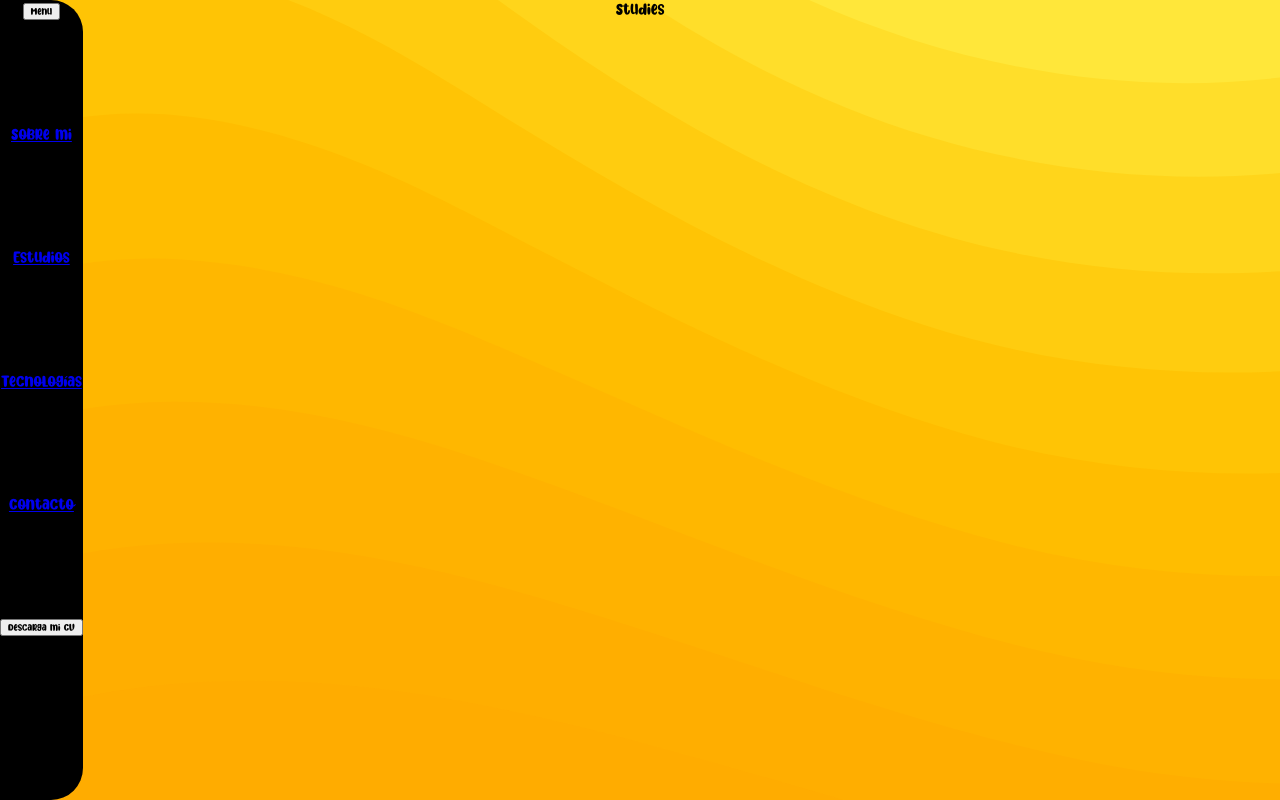
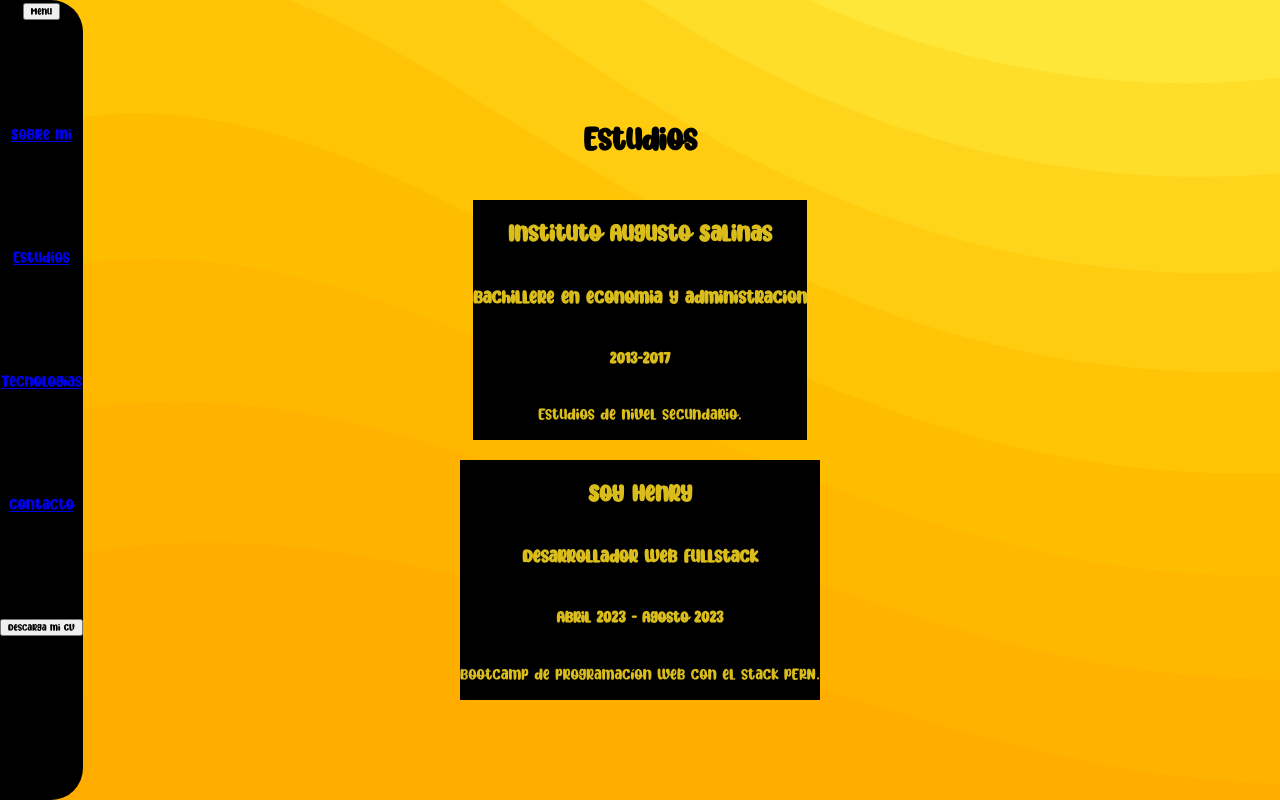
Before and after one commit to catalfacu/portfolio-facundo, a React (Vite) app: page /studies in a window 1280 px wide. Built offline with nearby package versions, Linux system fonts and the light colour scheme.

Commit message:
Componente estudios con informacion lista

```diff
--- a/src/components/Helpers/Data.js
+++ b/src/components/Helpers/Data.js
@@ -1,7 +1,22 @@
 const data = [
     {
-        text: "Mi nombre es Facundo Nicolas Cataldo🫡, tengo 24 años, soy de la provincia de Mendoza, Argentina🧉, y soy programador web fullstack🧑🏽‍💻, aunque me inclino mas por el desarrollo frontend🖌️.\nSoy un gran fanatico del futbol⚽, la musica🎸 y especialmente la tecnología💻🎮, ya que desde niño siempre tuve la curiosidad y la necesidad de estar informado acerca de las ultimas tecnologías que salian al mercado🤔.\nAun asi por una u otra situación nunca daba el paso para comenzar a estudiar y querer vivir de la programación😰. \nHasta que un dia luego de una jornada de 12hs corridas en mi antiguo trabajo😫, algo en mi interior dijo basta, que era tiempo de dedicarle todo mi esfuerzo a lo que de verdad me gustaba🙆🏽😄, y asi fue como empece.\nPrimero viendo algunos videos en yt y en medio de uno de esos videos descubri Henry, y luego de pensar y pensar si anotarme o no, por fin di el paso y me animé🎒👨🏽‍🎓.\nAl comienzo fue muy complicado para mi, ya que no tenia conocimiento previo en lenguajes de programacion, algoritmos,etc...😰😶 Pero con toda la determinacion que tenia y que todavia tengo, no baje los brazos y logre gracias a todo ese esfuerzo aprender javascript, react, node, express, postgres y sequelize😄💻🥹. Y asi llego hasta el dia de hoy donde sigo aprendiendo tecnologias mientras busco el trabajo que me permita vivir de lo que me gusta.💛💛💛💪🏽"
+        text: "Mi nombre es Facundo Nicolas Cataldo🫡, tengo 24 años, soy de la provincia de Mendoza, Argentina🧉, y soy programador web fullstack🧑🏽‍💻, aunque me inclino mas por el desarrollo frontend🖌️.\nSoy un gran fanatico del futbol⚽, la musica🎸 y especialmente la tecnología💻🎮, ya que desde niño siempre tuve la curiosidad y la necesidad de estar informado acerca de las ultimas tecnologías que salian al mercado🤔.\nAun asi por una u otra situación nunca daba el paso para comenzar a estudiar y querer vivir de la programación😰. \nHasta que un dia luego de una jornada de 12hs corridas en mi antiguo trabajo😫, algo en mi interior dijo basta, que era tiempo de dedicarle todo mi esfuerzo a lo que de verdad me gustaba🙆🏽😄, y asi fue como empece.\nPrimero viendo algunos videos en yt y en medio de uno de esos videos descubri Henry, y luego de pensar y pensar si anotarme o no, por fin di el paso y me animé🎒👨🏽‍🎓.\nAl comienzo fue muy complicado para mi, ya que no tenia conocimiento previo en lenguajes de programacion, algoritmos,etc...😰😶 Pero con toda la determinacion que tenia y que todavia tengo, no baje los brazos y logre gracias a todo ese esfuerzo aprender javascript, react, node, express, postgres y sequelize😄💻🥹. Y asi llego hasta el dia de hoy donde sigo aprendiendo tecnologias mientras busco el trabajo que me permita vivir de lo que me gusta.💛💛💛💪🏽",
+
+        estudios: [
+        {
+            nombreInstitucion: "Instituto Augusto Salinas",
+            Titulo: "Bachillere en economia y administracion",
+            Duracion: "2013-2017",
+            Descripcion: "Estudios de nivel secundario."
+        },
+        {
+            nombreInstitucion: "Soy Henry",
+            Titulo: "Desarrollador Web Fullstack",
+            Duracion: "Abril 2023 - Agosto 2023",
+            Descripcion: "Bootcamp de programacíon web con el stack PERN."
+        }
+        ],
     }
-]
+];
 
 export default data;
--- a/src/components/Studies/Studies.jsx
+++ b/src/components/Studies/Studies.jsx
@@ -1,8 +1,28 @@
 import React from 'react'
+import data from '../Helpers/Data'
+import styles from './Studies.module.css';
 
 function Studies() {
+const studies = data[0].estudios;
+
   return (
-    <div>Studies</div>
+    <div className={styles.container}>
+      <h1>Estudios</h1>
+      {
+        studies
+        ? studies.map((el,index)=>{
+          return(
+            <div key={index} className={styles.cards}>
+              <h2>{el.nombreInstitucion}</h2>
+              <h3>{el.Titulo}</h3>
+              <h4>{el.Duracion}</h4>
+              <p>{el.Descripcion}</p>
+            </div>
+          )
+        })
+        : <span>NO HAY NADA</span>
+      }
+    </div>
   )
 }
 
--- /dev/null
+++ b/src/components/Studies/Studies.module.css
@@ -0,0 +1,20 @@
+.container{
+    width: 100%;
+    height: 100vh;
+    display: flex;
+    flex-direction: column;
+    justify-content: center;
+    align-items: center;
+    gap: 20px
+}
+
+.cards{
+    width: fit-content;
+    display: flex;
+    flex-direction: column;
+    align-items: center;
+    border: transparent;
+
+    background-color: black;
+    color: rgb(218, 189, 27);
+}
```
